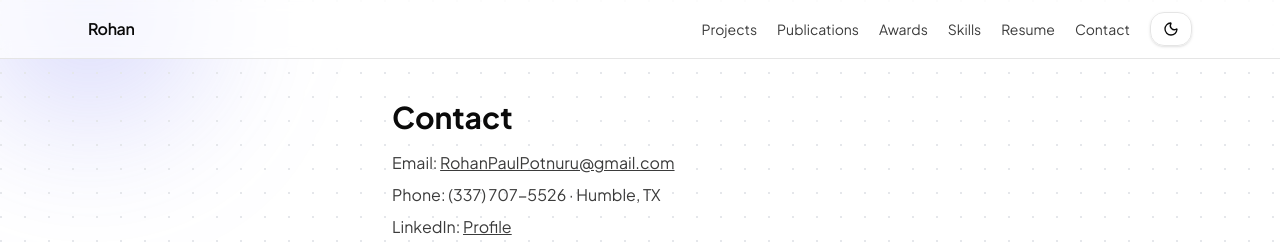
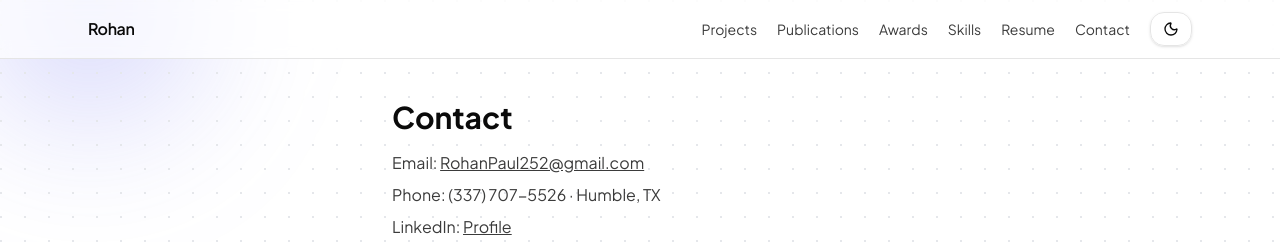
Before and after one commit to Rohanpaul-0/job-portal, a Next.js app: page /contact in a window 1280 px wide. Shown: the top 242 px of the page. Built offline with nearby package versions, Linux system fonts and the light colour scheme.

Commit message:
Update page.tsx

```diff
--- a/src/app/contact/page.tsx
+++ b/src/app/contact/page.tsx
@@ -2,7 +2,7 @@ export default function ContactPage() {
   return (
     <main className="max-w-xl mx-auto p-6 md:p-10">
       <h1 className="text-3xl font-bold mb-4">Contact</h1>
-      <p className="opacity-80">Email: <a className="underline" href="mailto:RohanPaulPotnuru@gmail.com">RohanPaulPotnuru@gmail.com</a></p>
+      <p className="opacity-80">Email: <a className="underline" href="mailto:RohanPaul252@gmail.com">RohanPaul252@gmail.com</a></p>
       <p className="opacity-80 mt-2">Phone: (337) 707-5526 · Humble, TX</p>
       <p className="opacity-80 mt-2">LinkedIn: <a className="underline" href="https://www.linkedin.com/in/rohan-paul-p-81142a166/">Profile</a></p>
     </main>
```
